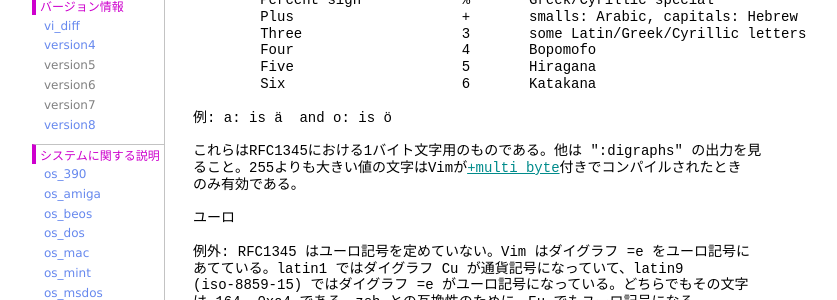
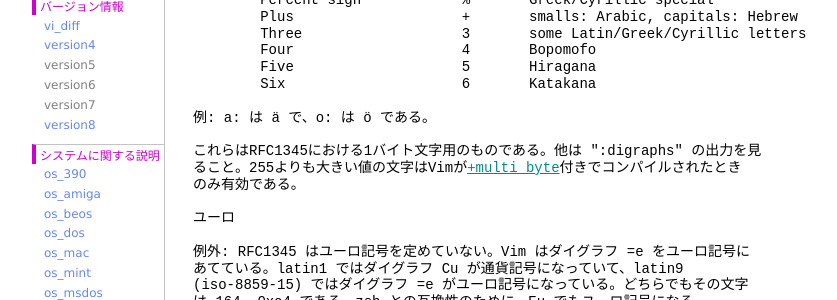
Before and after one commit to vim-jp/vimdoc-ja, a Jekyll site: the page built from digraph.html, in a window 1280 px wide and 900 px high, scrolled down 2560 px. Shown: the part 150-450 px from the top of the window, without its empty margins (208-1045 px from the left). Built offline with Jekyll 4.4.1, drawn with Linux system fonts in a browser that asks for light colours; nearby versions of some CDN libraries; comment, search, counter and statistics services are not loaded.

Commit message:
Generated by Travis JOB 1034.1
https://travis-ci.org/vim-jp/vimdoc-ja-working/builds/404480115

```diff
--- a/digraph.html
+++ b/digraph.html
@@ -158,7 +158,7 @@ Vimには標準のダイグラフキャラクタがある。それらを見る
 &nbsp;&nbsp;&nbsp;&nbsp;&nbsp;&nbsp;&nbsp;&nbsp;Five&nbsp;&nbsp;&nbsp;&nbsp;&nbsp;&nbsp;&nbsp;&nbsp;&nbsp;&nbsp;&nbsp;&nbsp;&nbsp;&nbsp;&nbsp;&nbsp;&nbsp;&nbsp;&nbsp;&nbsp;5&nbsp;&nbsp;&nbsp;&nbsp;&nbsp;&nbsp; Hiragana<br>
 &nbsp;&nbsp;&nbsp;&nbsp;&nbsp;&nbsp;&nbsp;&nbsp;Six&nbsp;&nbsp;&nbsp;&nbsp;&nbsp;&nbsp;&nbsp;&nbsp;&nbsp;&nbsp;&nbsp;&nbsp;&nbsp;&nbsp;&nbsp;&nbsp;&nbsp;&nbsp;&nbsp;&nbsp; 6&nbsp;&nbsp;&nbsp;&nbsp;&nbsp;&nbsp; Katakana<br>
 <br>
-例: a: is ä&nbsp;&nbsp;and o: is ö<br>
+例: a: は ä で、o: は ö である。<br>
 <br>
 これらはRFC1345における1バイト文字用のものである。他は &quot;:digraphs&quot; の出力を見<br>
 ること。255よりも大きい値の文字はVimが<a class="Identifier" href="various.html#+multi_byte">+multi_byte</a>付きでコンパイルされたとき<br>
```
